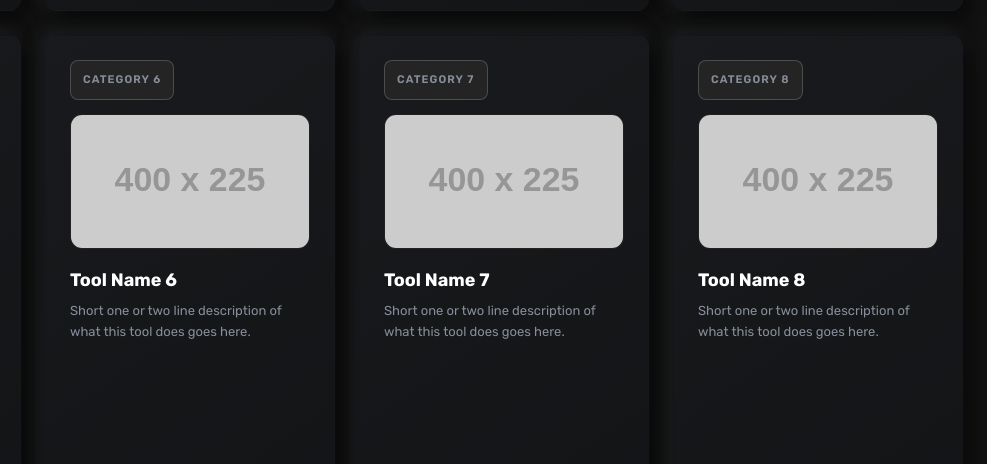
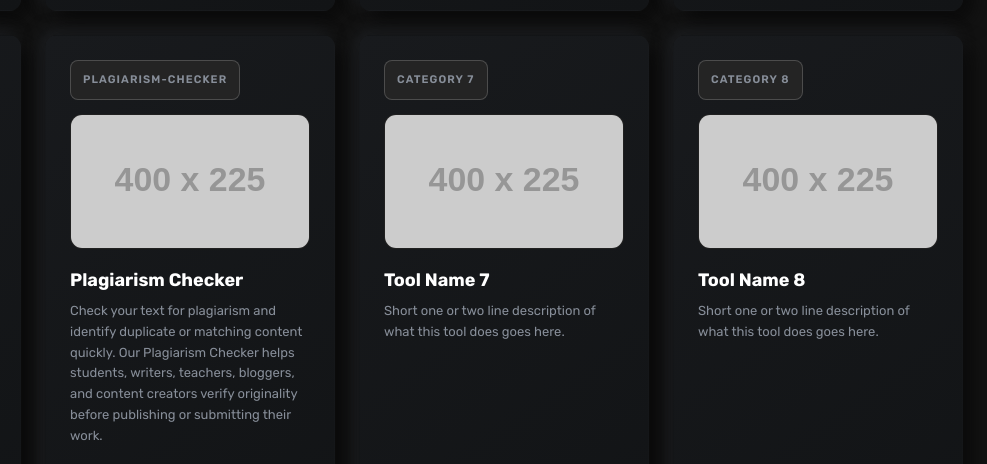
Before and after one commit to mahfuzbdasia/portfolio, a website: page tools.html in a window 1280 px wide. Shown: the part 974-1438 px from the top of the page, 293-1280 px from the left. Drawn offline with nearby package versions, Linux system fonts and the light colour scheme; placeholder pictures from the web are drawn by us.

Commit message:
Initial commit

```diff
--- a/tools.html
+++ b/tools.html
@@ -200,7 +200,7 @@
                         <a href="tools.html#tool-3">WhatsApp Marketing</a>
                         <a href="tools.html#tool-4">KML To Excel Converter</a>
                         <a href="tools.html#tool-5">Image To Text</a>
-                        <a href="tools.html#tool-6">Tool Name 6</a>
+                        <a href="tools.html#tool-6">Plagiarism Checker</a>
                         <a href="tools.html#tool-7">Tool Name 7</a>
                         <a href="tools.html#tool-8">Tool Name 8</a>
                         <a href="tools.html#tool-9">Tool Name 9</a>
@@ -326,13 +326,13 @@
                     <!-- ============ TOOL 6 — edit name, link, description, category below ============ -->
                     <div class="tool-card card-inner p-6" id="tool-6">
                         <div class="flex justify-between items-center" style="margin-bottom:14px;">
-                            <span class="chip">CATEGORY 6</span>
+                            <span class="chip">Plagiarism-Checker</span>
                         </div>
                         <div class="tool-image">
                             <img src="https://placehold.co/400x225/1a1a1a/ff0026?text=Tool+6+Image" alt="Tool Name 6 screenshot" loading="lazy" width="400" height="225"/>
                         </div>
-                        <h3 class="text-secondary" style="font-size:18px;font-weight:700;margin:14px 0 8px;">Tool Name 6</h3>
-                        <p class="text-muted" style="font-size:13px;line-height:1.6;min-height:42px;">Short one or two line description of what this tool does goes here.</p>
+                        <h3 class="text-secondary" style="font-size:18px;font-weight:700;margin:14px 0 8px;">Plagiarism Checker</h3>
+                        <p class="text-muted" style="font-size:13px;line-height:1.6;min-height:42px;">Check your text for plagiarism and identify duplicate or matching content quickly. Our Plagiarism Checker helps students, writers, teachers, bloggers, and content creators verify originality before publishing or submitting their work.</p>
                         <a href="#" target="_blank" rel="noopener noreferrer" class="btn btn-outline w-full tool-visit-btn" aria-label="Open Tool Name 6 website">
                             Visit Tool <span class="material-symbols-outlined" style="font-size:16px;vertical-align:-3px;">open_in_new</span>
                         </a>
```
Also changed, not shown: index.html (+1 -1 lines), 1 other file.
